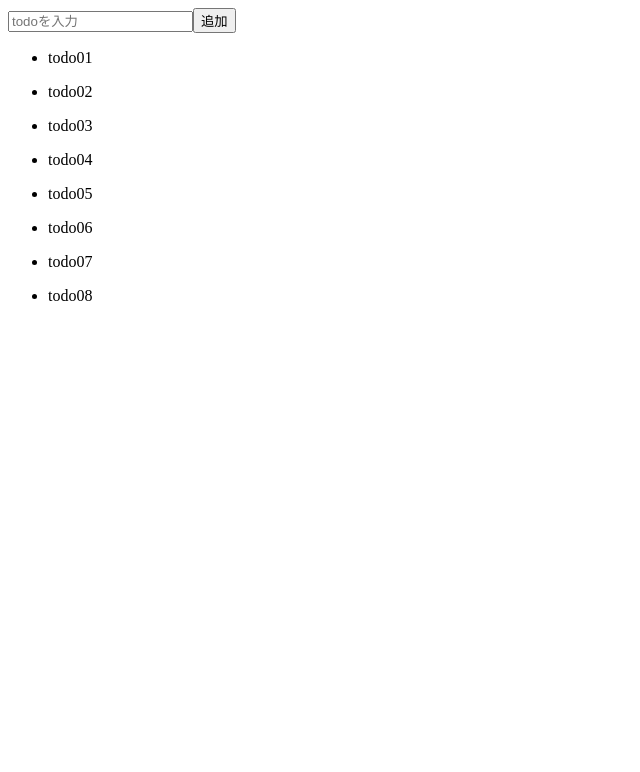
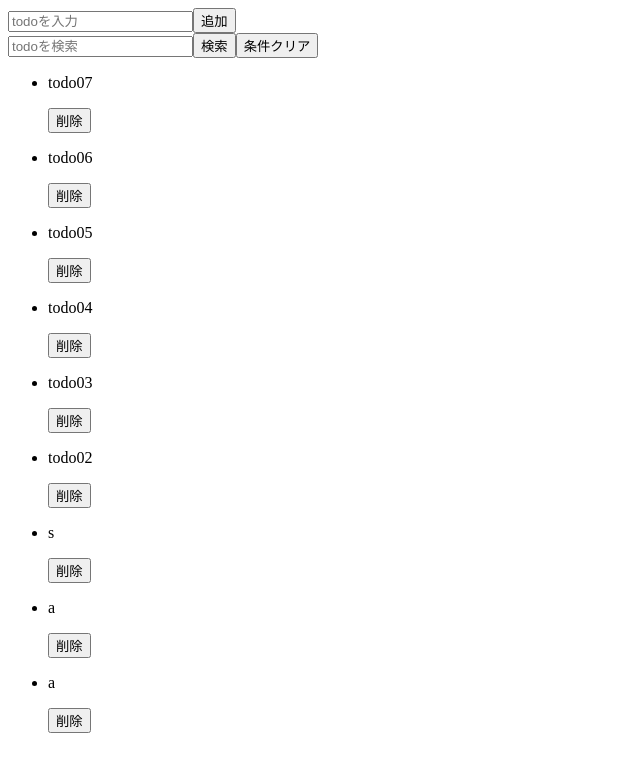
Before and after one commit to watanabedaigo/todo-typescript, a React (Create React App) app in the folder todo-typescript/: page / in a window 1280 px wide. Shown: the top 772 px of the page, without its empty margins (0-640 px from the left). Built offline with nearby package versions, Linux system fonts and the light colour scheme; data requests are answered from the project's data file.

Commit message:
axios DELETE 実装 / 検索機能実装 / modules/List に変更

```diff
--- a/todo-typescript/db.json
+++ b/todo-typescript/db.json
@@ -1,43 +1,48 @@
 {
   "todos": [
     {
-      "id": "01GM4P893M2VEKSHFBGJ4QCBJ9",
-      "content": "todo01",
+      "id": "01GM798JPQB89P5NGP68QCFKNF",
+      "content": "todo07",
       "done": false
     },
     {
-      "id": "01GM4P8CQW6WJQYFAX3PN7JNN9",
+      "id": "01GM799RE9HKR00CNM7WSEQN1X",
+      "content": "todo06",
+      "done": false
+    },
+    {
+      "id": "01GM799ZPC3T4CJ8EYZV84A7KT",
+      "content": "todo05",
+      "done": false
+    },
+    {
+      "id": "01GM79AP680NK4Q1SPVQS1ZWRM",
+      "content": "todo04",
+      "done": false
+    },
+    {
+      "id": "01GM79BBYAPHV0G2TR0VJZ35RG",
+      "content": "todo03",
+      "done": false
+    },
+    {
+      "id": "01GM7AF56GCGF58BSH2917WCEJ",
       "content": "todo02",
       "done": false
     },
     {
-      "id": "01GM4P8G8QGK3NVPSTABV5ZEWF",
-      "content": "todo03",
+      "id": "01GM7ATRYBYAE0HFVCGTX268Y3",
+      "content": "s",
       "done": false
     },
     {
-      "id": "01GM5HNZBW83T30TTJ8XAAPE37",
-      "content": "todo04",
+      "id": "01GM7AV5X3WNK9TZ03A7AMBGE9",
+      "content": "a",
       "done": false
     },
     {
-      "id": "01GM5HPJZRV4290CYH5GW5PARQ",
-      "content": "todo05",
-      "done": false
-    },
-    {
-      "id": "01GM5HY9M2QMQ8V4D585AP8GNR",
-      "content": "todo06",
-      "done": false
-    },
-    {
-      "id": "01GM5HZGBYTB86PBNCSKGBA8TR",
-      "content": "todo07",
-      "done": false
-    },
-    {
-      "id": "01GM5J0N0TQ97YP0JE3048QM6F",
-      "content": "todo08",
+      "id": "01GM7AV6YVAYMZNNK5JQ1CT29S",
+      "content": "a",
       "done": false
     }
   ]
--- a/todo-typescript/src/apis/todos.ts
+++ b/todo-typescript/src/apis/todos.ts
@@ -18,6 +18,9 @@ export const postTodo = async (newTodo: TodoType) => {
   return newTodoData;
 };
 
-// PUT
-
 // DELETE
+export const deleteTodo = async (id: string) => {
+  const response = await axios.delete(`${url}/${id}`);
+  const deletedTodo: TodoType = response.data;
+  return deletedTodo;
+};
--- a/todo-typescript/src/components/atoms/Button/index.tsx
+++ b/todo-typescript/src/components/atoms/Button/index.tsx
@@ -5,12 +5,12 @@ import styles from './styles.module.scss';
 // Buttonの型
 type ButtonProps = {
   value: string;
-  callback: () => void;
+  callback: (event: React.MouseEvent<HTMLButtonElement, MouseEvent>) => void;
 };
 
 // メモ化して。親コンポーネントレンダリングによる再レンダリング防止
 const Button: React.FC<ButtonProps> = React.memo(({ value, callback }) => {
-  console.log('Button レンダリング');
+  console.log(`Button ${value} レンダリング`);
 
   return <button onClick={callback}>{value}</button>;
 });
--- a/todo-typescript/src/components/atoms/InputForm/index.tsx
+++ b/todo-typescript/src/components/atoms/InputForm/index.tsx
@@ -5,8 +5,7 @@ import styles from './styles.module.scss';
 // InputFormの型
 type InputFormProps = {
   placeholder: string;
-  // 修正：型付け
-  inputRef: any;
+  inputRef: React.MutableRefObject<HTMLInputElement>;
 };
 
 // メモ化して。親コンポーネントレンダリングによる再レンダリング防止
--- a/todo-typescript/src/components/atoms/List/index.tsx
+++ /dev/null
@@ -1,28 +0,0 @@
-import React from 'react';
-import { TodoType } from 'types/TodoType';
-
-// 型エイリアス
-// Addの型
-type ListProps = {
-  todos: TodoType[];
-  setTodos: React.Dispatch<React.SetStateAction<TodoType[]>>;
-};
-
-// メモ化して。親コンポーネントレンダリングによる再レンダリング防止
-const List: React.FC<ListProps> = React.memo(({ todos, setTodos }) => {
-  console.log('List レンダリング');
-
-  return (
-    <ul>
-      {todos.map((todo: TodoType) => {
-        return (
-          <li key={todo.id}>
-            <p>{todo.content}</p>
-          </li>
-        );
-      })}
-    </ul>
-  );
-});
-
-export default List;
--- a/todo-typescript/src/components/modules/Add/index.tsx
+++ b/todo-typescript/src/components/modules/Add/index.tsx
@@ -21,18 +21,26 @@ const Add: React.FC<AddProps> = React.memo(({ todos, setTodos }) => {
   const inputRef = useRef<HTMLInputElement>(null!);
 
   // コールバック関数
-  // propsで渡すためメモ化、依存配列にstate指定しているためメモ化意味なし？
+  // propsで渡すためメモ化、useCallbackの依存配列にstate指定しているためメモ化意味なし？
   const addTodo = () => {
-    const value = inputRef.current.value;
+    // 入力値取得
+    let value = inputRef.current.value;
+
+    // 追加データをオブジェクトで作成
     const newTodo: TodoType = {
       id: ulid(),
       content: value,
       done: false,
     };
 
+    // jsonに追加
     postTodo(newTodo)
       .then((newTodo) => {
+        // State更新
         setTodos([...todos, newTodo]);
+
+        // input初期化
+        inputRef.current.value = '';
       })
       .catch((Error) => {
         console.error(Error);
--- /dev/null
+++ b/todo-typescript/src/components/modules/List/index.tsx
@@ -0,0 +1,51 @@
+import React, { useCallback } from 'react';
+import { TodoType } from 'types/TodoType';
+import { deleteTodo } from 'apis/todos';
+import Button from 'components/atoms/Button';
+
+// 型エイリアス
+// Addの型
+type ListProps = {
+  todos: TodoType[];
+  setTodos: React.Dispatch<React.SetStateAction<TodoType[]>>;
+};
+
+// メモ化して。親コンポーネントレンダリングによる再レンダリング防止
+const List: React.FC<ListProps> = React.memo(({ todos, setTodos }) => {
+  console.log('List レンダリング');
+
+  // コールバック関数
+  // propsで渡すためメモ化、useCallbackの依存配列にstate指定しているためメモ化意味なし？
+  const removeTodo = useCallback(
+    (event: React.MouseEvent<HTMLButtonElement, MouseEvent>) => {
+      // ターゲットDOM取得
+      const target = event.currentTarget.closest('li');
+
+      // ターゲット取得後の処理
+      if (target !== null) {
+        // DOMから削除
+        target.remove();
+
+        // jsonから削除
+        const targetId: string = target.getAttribute('id') as string;
+        deleteTodo(targetId);
+      }
+    },
+    []
+  );
+
+  return (
+    <ul>
+      {todos.map((todo: TodoType) => {
+        return (
+          <li key={todo.id} id={todo.id}>
+            <p>{todo.content}</p>
+            <Button value="削除" callback={removeTodo} />
+          </li>
+        );
+      })}
+    </ul>
+  );
+});
+
+export default List;
--- a/todo-typescript/src/components/modules/Search/index.tsx
+++ b/todo-typescript/src/components/modules/Search/index.tsx
@@ -1,31 +1,58 @@
 import React, { useCallback, useRef } from 'react';
 import styles from './styles.module.scss';
+import { TodoType } from 'types/TodoType';
+import { postTodo } from 'apis/todos';
+import { ulid } from 'ulid';
 import Button from 'components/atoms/Button';
 import InputForm from 'components/atoms/InputForm';
 
 // 型エイリアス
-// Buttonの型
-type SearchProps = {};
+// Searchの型
+type SearchProps = {
+  todos: TodoType[];
+  setTodos: React.Dispatch<React.SetStateAction<TodoType[]>>;
+  initialTodos: TodoType[];
+};
 
 // メモ化して。親コンポーネントレンダリングによる再レンダリング防止
-const Search: React.FC<SearchProps> = React.memo(({}) => {
+const Search: React.FC<SearchProps> = React.memo(
+  ({ todos, setTodos, initialTodos }) => {
     console.log('Search レンダリング');
 
     // useRef
     const inputRef = useRef<HTMLInputElement>(null!);
 
     // コールバック関数
-  // propsで渡すためメモ化
-  const searchTodo = useCallback(() => {
-    const value = inputRef.current.value;
-  }, []);
+    // propsで渡すためメモ化、useCallbackの依存配列にstate指定しているためメモ化意味なし？
+    const searchTodo = () => {
+      // 入力値取得
+      let value = inputRef.current.value;
+
+      // 検索ワードを含むもののみ、todosから抽出
+      const targetTodos = todos.filter((todo) => {
+        return todo.content.indexOf(value) !== -1;
+      });
+
+      // State更新
+      setTodos([...targetTodos]);
+
+      // input初期化
+      inputRef.current.value = '';
+    };
+
+    const resetTodo = () => {
+      // 表示用のState(todos)を、初期取得時のState(initialTodos)で更新
+      setTodos([...initialTodos]);
+    };
 
     return (
       <div>
-      <InputForm placeholder="todoを入力" inputRef={inputRef} />
-      <Button value="追加" callback={searchTodo} />
+        <InputForm placeholder="todoを検索" inputRef={inputRef} />
+        <Button value="検索" callback={searchTodo} />
+        <Button value="条件クリア" callback={resetTodo} />
       </div>
     );
-});
+  }
+);
 
 export default Search;
--- a/todo-typescript/src/components/templates/TodoTemplate/index.tsx
+++ b/todo-typescript/src/components/templates/TodoTemplate/index.tsx
@@ -4,14 +4,17 @@ import styles from './styles.module.scss';
 import { TodoType } from 'types/TodoType';
 import { getTodo } from 'apis/todos';
 import Add from 'components/modules/Add';
-import List from 'components/atoms/List';
+import Search from 'components/modules/Search';
+import List from 'components/modules/List';
 
 const TodoTemplate: React.FC = () => {
   console.log('TodoTemplate レンダリング');
 
   // useState
-  // todoを扱うstate。配列で、中身は型エイリアスTodoを型に持つオブジェクト
+  // 表示するtodoを扱うstate。配列で、中身は型エイリアスTodoを型に持つオブジェクト
   const [todos, setTodos] = useState<TodoType[]>([]);
+  // 初期取得時のtodoを扱うstate。配列で、中身は型エイリアスTodoを型に持つオブジェクト
+  const [initialTodos, setInitialTodos] = useState<TodoType[]>([]);
 
   // useEffect
   // 依存配列は空なので、初回レンダリング後に実行される
@@ -19,12 +22,13 @@ const TodoTemplate: React.FC = () => {
     // クリーンアップ関数
     let unmounted = false;
 
-    // データ取得の関数;
+    // データ取得の関数
     const fetchData = async () => {
       getTodo()
         .then((todosData) => {
           if (!unmounted) {
             setTodos([...todosData]);
+            setInitialTodos([...todosData]);
           }
         })
         .catch((Error) => {
@@ -41,6 +45,7 @@ const TodoTemplate: React.FC = () => {
   return (
     <div>
       <Add todos={todos} setTodos={setTodos} />
+      <Search todos={todos} setTodos={setTodos} initialTodos={initialTodos} />
       <List todos={todos} setTodos={setTodos} />
     </div>
   );
```
Also changed, not shown: todo-typescript/src/components/modules/List/styles.module.scss (added). Lines whose indentation alone changed are shown as unchanged.
